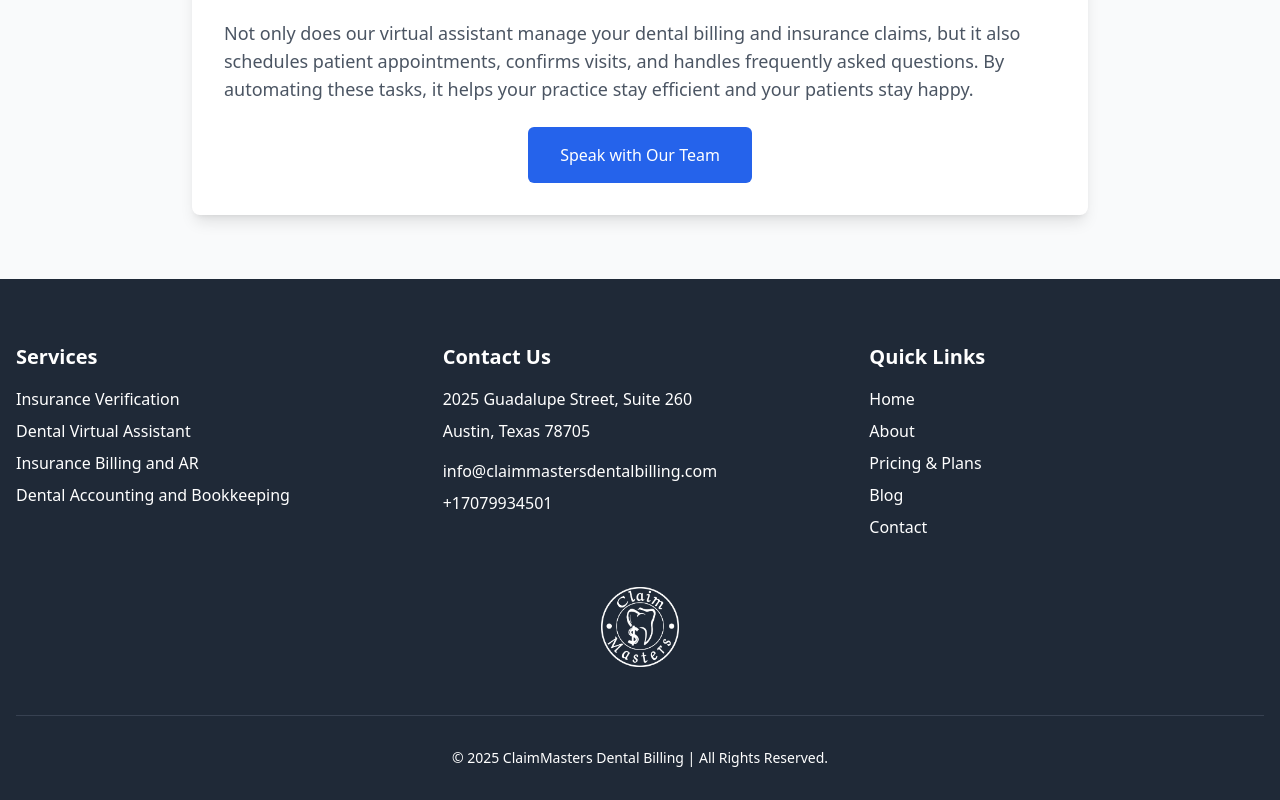
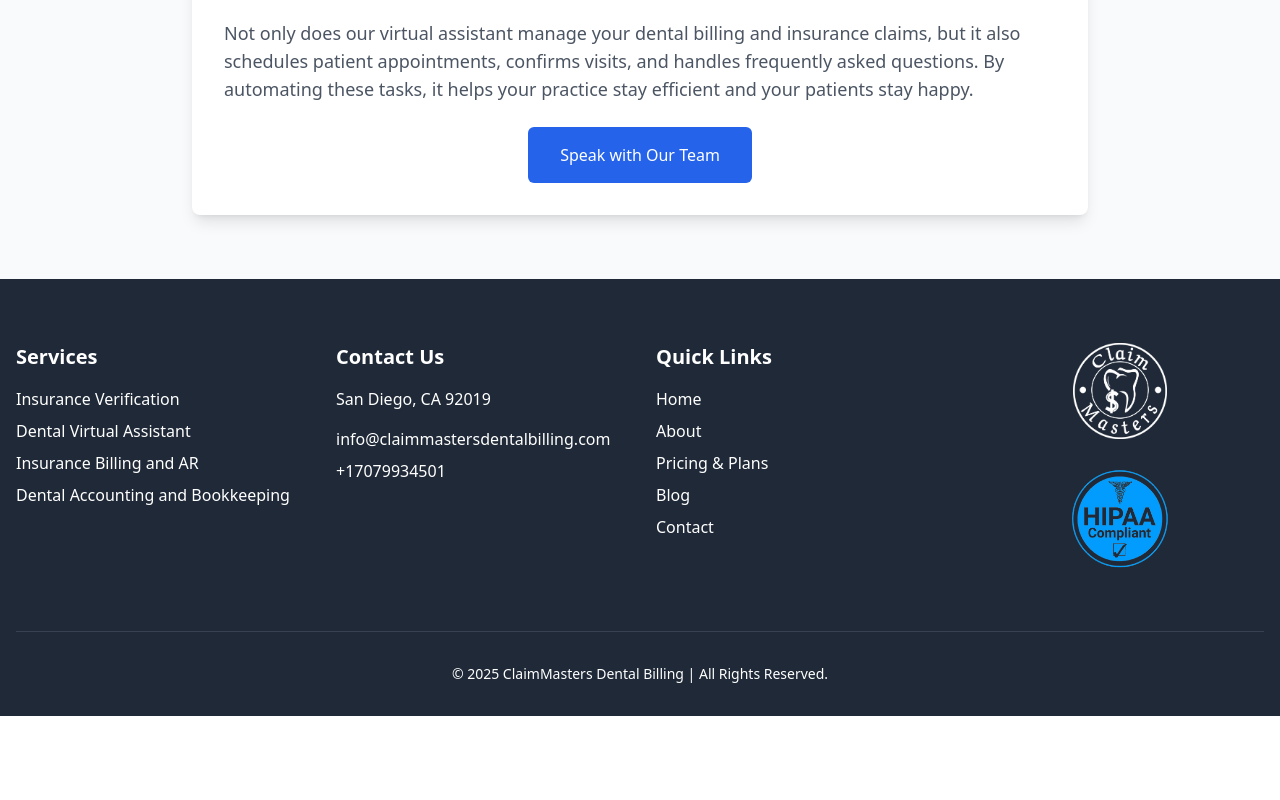
Before and after one commit to MustafaAlhasan404/ClaimMaster, a Next.js app: page / in a window 1280 px wide. Shown: the part 2308-3108 px from the top of the page. After the commit the page ends 3024 px from the top, so only its background shows below. Built offline with nearby package versions, Linux system fonts and the light colour scheme.

Commit message:
Updates to the footer

```diff
--- a/src/components/Footer.tsx
+++ b/src/components/Footer.tsx
@@ -5,7 +5,7 @@ const Footer = () => {
   return (
     <footer className="bg-gray-800 text-white pt-16 pb-8">
       <div className="container mx-auto">
-        <div className="grid grid-cols-1 md:grid-cols-3 gap-8 mb-12">
+        <div className="grid grid-cols-1 md:grid-cols-4 gap-8 mb-12">
           <div>
             <h3 className="text-xl font-bold mb-4">Services</h3>
             <ul className="space-y-2">
@@ -35,8 +35,7 @@ const Footer = () => {
           <div>
             <h3 className="text-xl font-bold mb-4">Contact Us</h3>
             <address className="not-italic">
-              <p className="mb-2">2025 Guadalupe Street, Suite 260</p>
-              <p className="mb-4">Austin, Texas 78705</p>
+              <p className="mb-4">San Diego, CA 92019</p>
 
               <p className="mb-2">
                 <a href="mailto:info@claimmastersdentalbilling.com" className="hover:text-blue-300">
@@ -45,7 +44,7 @@ const Footer = () => {
               </p>
 
               <p>
-                <a href="tel:+17379002401" className="hover:text-blue-300">
+                <a href="tel:+17079934501" className="hover:text-blue-300">
                   +17079934501
                 </a>
               </p>
@@ -82,16 +81,25 @@ const Footer = () => {
               </li>
             </ul>
           </div>
-        </div>
 
-        <div className="flex flex-col items-center mb-8">
-          <Image
-            src="/images/Asset 1 2.png"
-            alt="ClaimMasters Dental Billing Logo"
-            width={150}
-            height={150}
-            className="h-20 w-auto mb-4"
-          />
+          <div className="flex flex-col justify-start items-center">
+            <div className="w-24 h-24 relative mb-4">
+              <Image
+                src="/images/Asset 1 2.png"
+                alt="ClaimMasters Dental Billing Logo"
+                fill
+                style={{ objectFit: 'contain' }}
+              />
+            </div>
+            <div className="w-32 h-32 relative">
+              <Image
+                src="/images/HIPPAA.png"
+                alt="HIPAA Compliant"
+                fill
+                style={{ objectFit: 'contain' }}
+              />
+            </div>
+          </div>
         </div>
 
         <div className="border-t border-gray-700 pt-8 text-center text-sm">
```
Also changed, not shown: public/images/HIPPA .jpg (added), public/images/HIPPAA.png (added).
